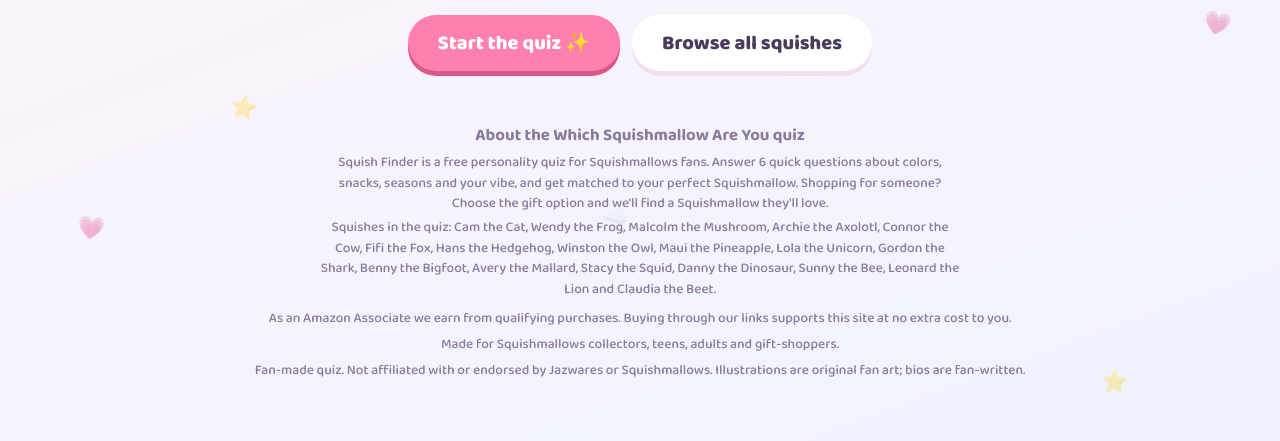
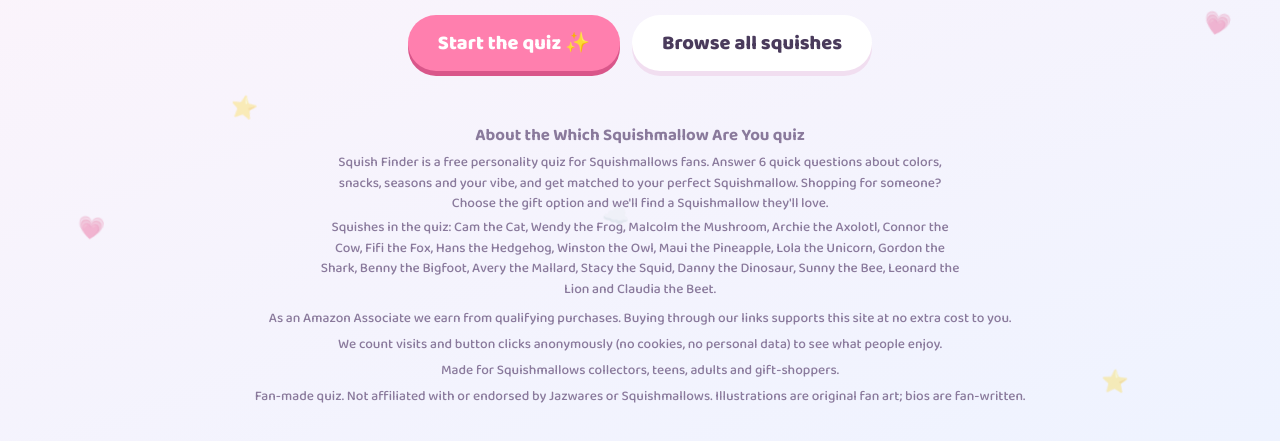
Before and after one commit to jchuanico/squishfinder, a plain HTML site: page index.html in a window 1280 px wide. Shown: the part 337-778 px from the top of the page. Drawn offline with Linux system fonts and the light colour scheme; no server answers.

Commit message:
Update index.html

```diff
--- a/index.html
+++ b/index.html
@@ -47,6 +47,7 @@
     <p>Squishes in the quiz: Cam the Cat, Wendy the Frog, Malcolm the Mushroom, Archie the Axolotl, Connor the Cow, Fifi the Fox, Hans the Hedgehog, Winston the Owl, Maui the Pineapple, Lola the Unicorn, Gordon the Shark, Benny the Bigfoot, Avery the Mallard, Stacy the Squid, Danny the Dinosaur, Sunny the Bee, Leonard the Lion and Claudia the Beet.</p>
   </section>
   <p id="disclosure"></p>
+  <p>We count visits and button clicks anonymously (no cookies, no personal data) to see what people enjoy.</p>
   <p>Made for Squishmallows collectors, teens, adults and gift-shoppers.</p>
   <p>Fan-made quiz. Not affiliated with or endorsed by Jazwares or Squishmallows. Illustrations are original fan art; bios are fan-written.</p>
 </footer>
```
